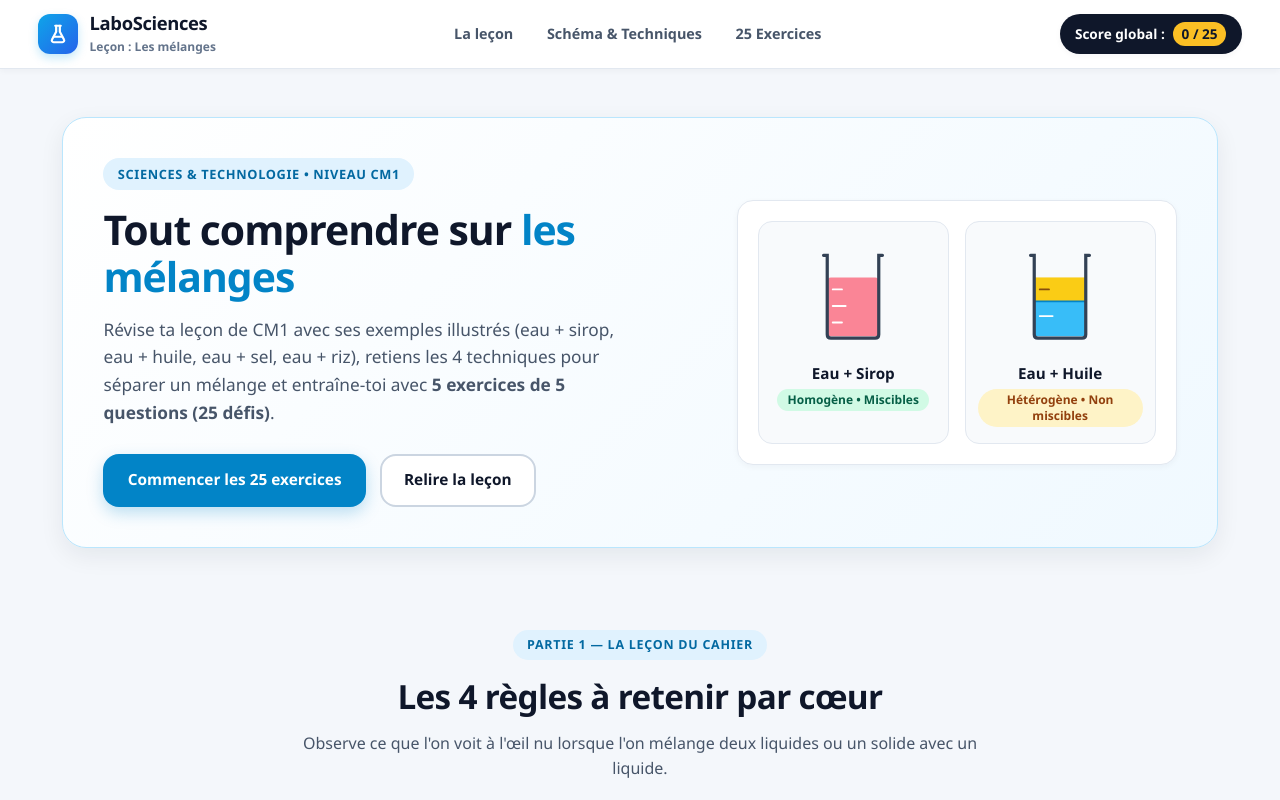
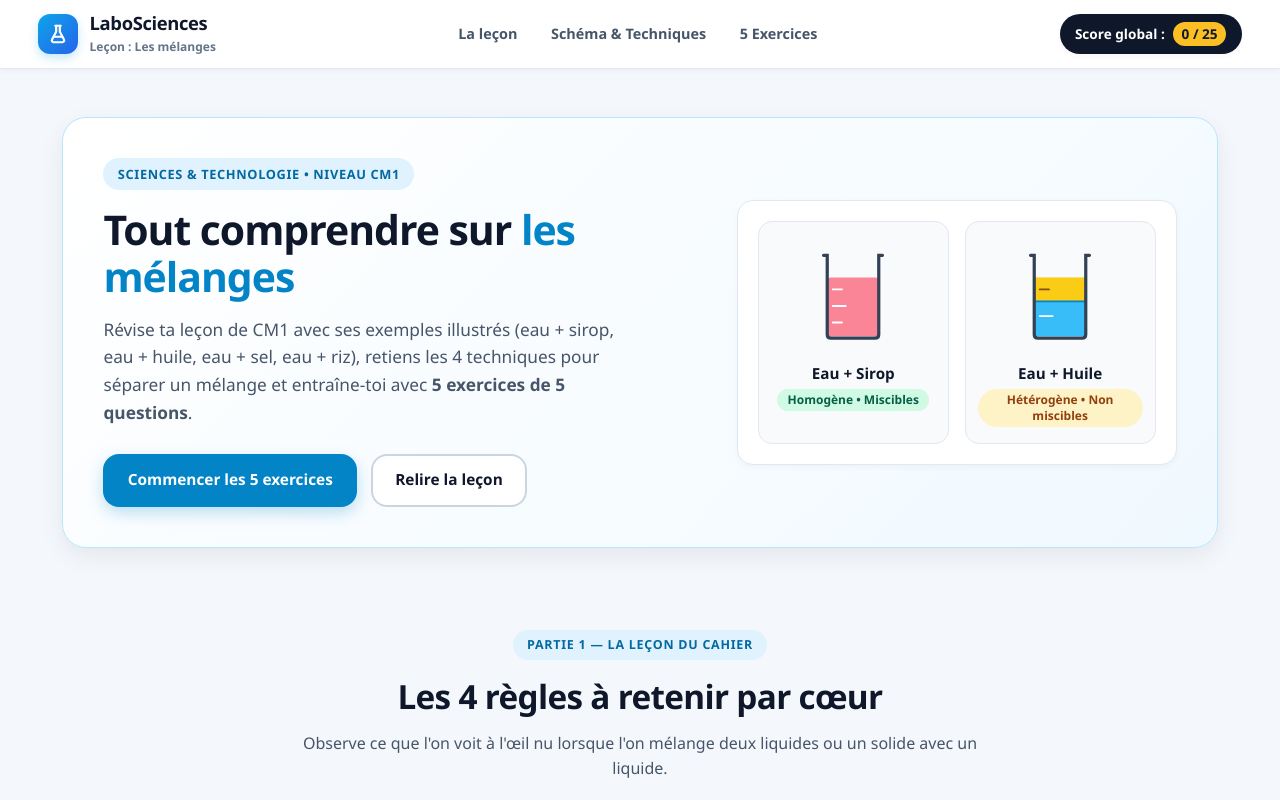
Before and after one commit to groupebouclier/soluble-ou-pas, a plain HTML site: page index.html in a window 1280 px wide. Shown: the top 800 px of the page. Drawn offline with Linux system fonts and the light colour scheme.

Commit message:
Update index.html

```diff
--- a/index.html
+++ b/index.html
@@ -3,7 +3,7 @@
 <head>
   <meta charset="UTF-8">
   <meta name="viewport" content="width=device-width, initial-scale=1.0">
-  <title>Les Mélanges — Cours &amp; 25 Exercices Interactifs</title>
+  <title>Les Mélanges — Cours &amp; 5 Exercices de 5 Questions</title>
   <style>
     /* ==========================================================================
        1. VARIABLES CSS & RÉINITIALISATION PROPRE
@@ -1430,7 +1430,7 @@
       <nav class="nav-links" aria-label="Navigation principale">
         <a href="#cours">La leçon</a>
         <a href="#schema">Schéma &amp; Techniques</a>
-        <a href="#exercices">25 Exercices</a>
+        <a href="#exercices">5 Exercices</a>
       </nav>
 
       <div class="header-score-badge" aria-live="polite">
@@ -1451,10 +1451,10 @@
           <span class="hero-tag">Sciences &amp; Technologie • Niveau CM1</span>
           <h1 class="hero-title">Tout comprendre sur <span>les mélanges</span></h1>
           <p class="hero-desc">
-            Révise ta leçon de CM1 avec ses exemples illustrés (eau + sirop, eau + huile, eau + sel, eau + riz), retiens les 4 techniques pour séparer un mélange et entraîne-toi avec <strong>5 exercices de 5 questions (25 défis)</strong>.
+            Révise ta leçon de CM1 avec ses exemples illustrés (eau + sirop, eau + huile, eau + sel, eau + riz), retiens les 4 techniques pour séparer un mélange et entraîne-toi avec <strong>5 exercices de 5 questions</strong>.
           </p>
           <div class="hero-actions">
-            <a href="#exercices" class="btn btn-primary">Commencer les 25 exercices</a>
+            <a href="#exercices" class="btn btn-primary">Commencer les 5 exercices</a>
             <a href="#cours" class="btn btn-secondary">Relire la leçon</a>
           </div>
         </div>
@@ -1682,7 +1682,7 @@
     <section id="exercices" class="section-block">
       <div class="section-header">
         <span class="section-kicker kicker-amber">Partie 3 — Entraînement CM1</span>
-        <h2 class="section-title">5 exercices × 5 questions (25 défis)</h2>
+        <h2 class="section-title">5 exercices de 5 questions</h2>
         <p class="section-subtitle">Choisis un exercice ci-dessous et avance page par page. Tu sauras tout de suite si tu as juste !</p>
       </div>
 
@@ -1736,7 +1736,7 @@
   <footer class="site-footer">
     <div class="container">
       <strong>LaboSciences — Les Mélanges</strong>
-      <span>Cours complet et série interactive de 5 exercices × 5 questions.</span>
+      <span>Cours complet et série interactive de 5 exercices de 5 questions.</span>
     </div>
   </footer>
 
```
